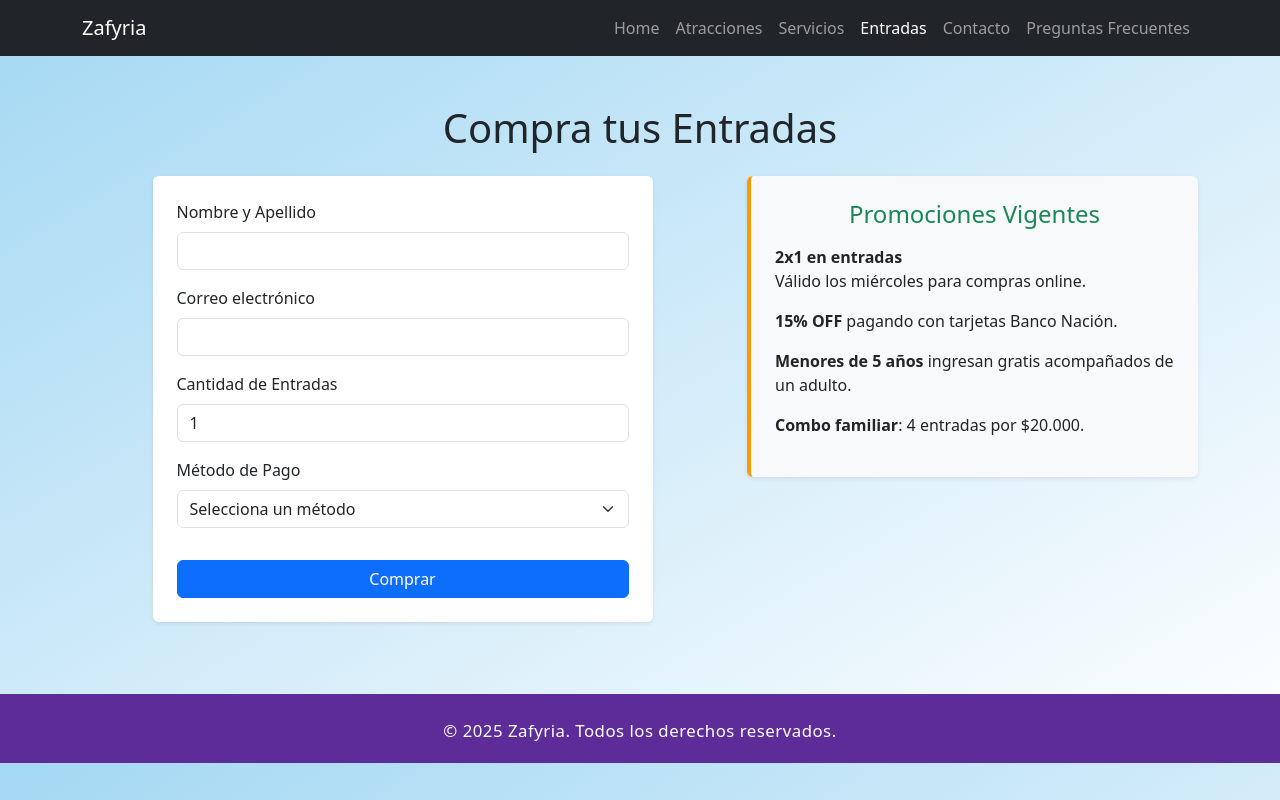
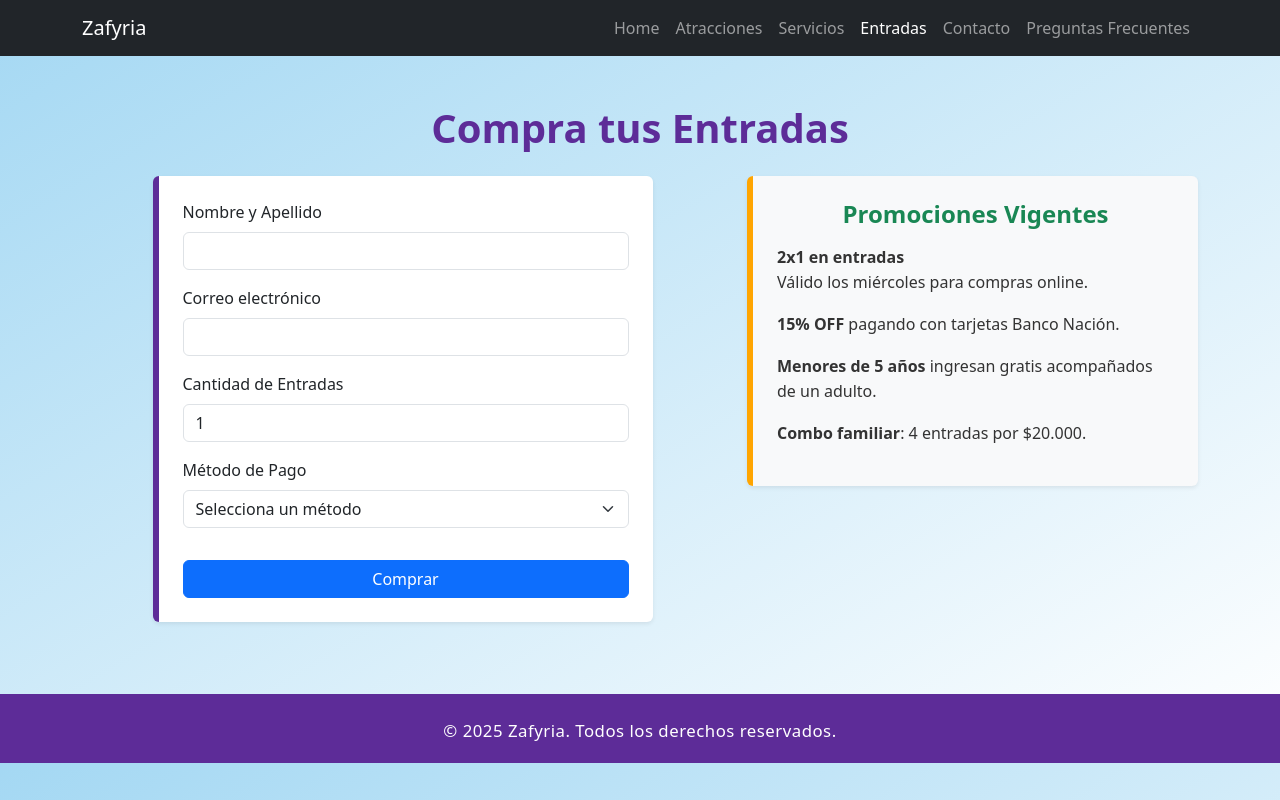
Before and after one commit to Juojo/zafyria, a plain HTML site: page paginas/entradas.html in a window 1280 px wide. Drawn offline with nearby package versions, Linux system fonts and the light colour scheme.

Commit message:
diseño update

```diff
--- a/estilos/entradas.css
+++ b/estilos/entradas.css
@@ -1,15 +1,44 @@
 .formulario-pago {
     max-width: 500px;
     margin: 0 auto;
+    background-color: var(--white);
+    border-left: 6px solid var(--primary-color);
+    border-radius: 12px;
+    box-shadow: var(--shadow);
+    transition: var(--transition);
 }
+main h1 {
+  color: var(--primary-color);
+  font-weight: 700;
+}
+
+.formulario-pago:hover {
+    transform: scale(1.01);
+    box-shadow: 0 6px 16px rgba(0, 0, 0, 0.12);
+}
+
 .promociones {
-    border-left: 4px solid #ff9800;
+    border-left: 6px solid var(--accent-color);
+    background-color: var(--highlight-bg);
+    border-radius: 12px;
+    box-shadow: var(--shadow);
+    transition: var(--transition);
 }
+
 .promociones h2 {
-    color: #ff9800;
+    color: var(--accent-color);
+    font-weight: 600;
 }
+
+.promociones li {
+    line-height: 1.6;
+    font-size: 1rem;
+    color: var(--text-color);
+}
+
 @media (max-width: 991px) {
-    .formulario-pago, .promociones {
+    .formulario-pago,
+    .promociones {
         max-width: 100%;
         margin-bottom: 24px;
     }
```
